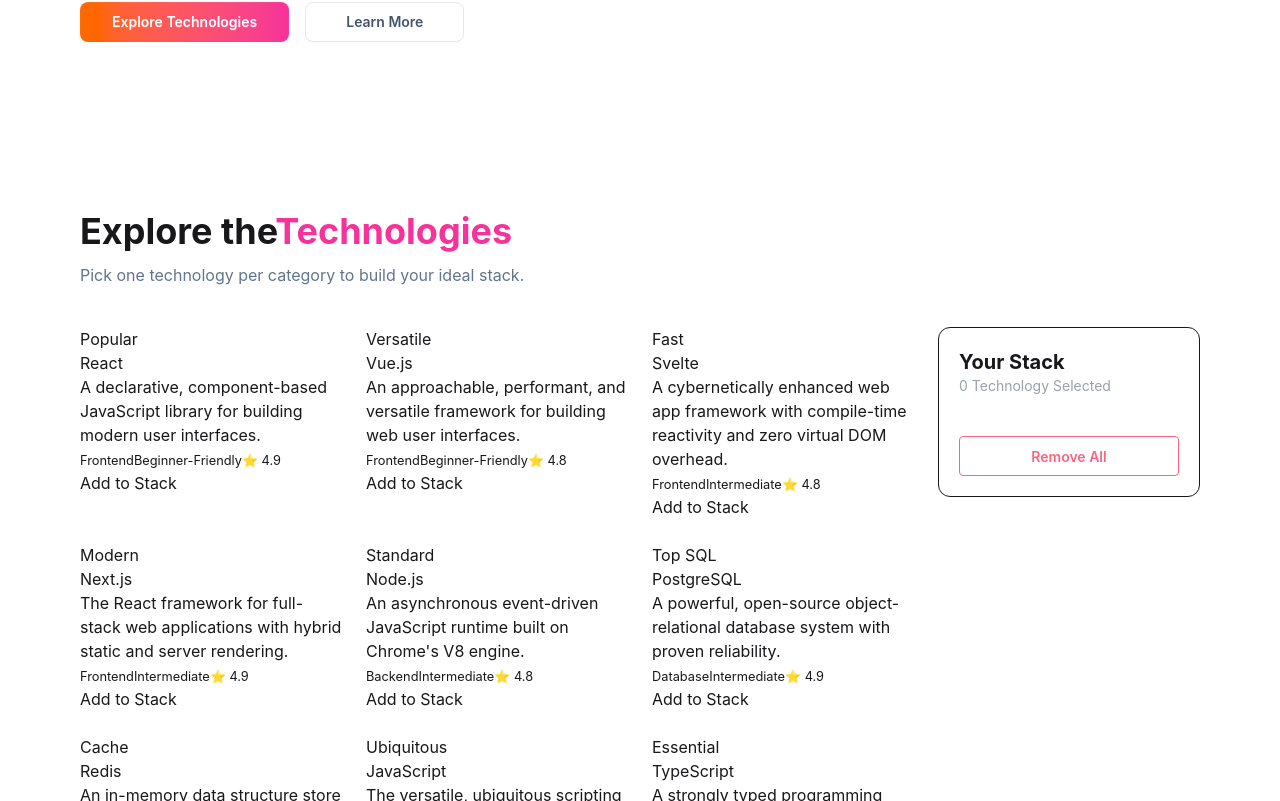
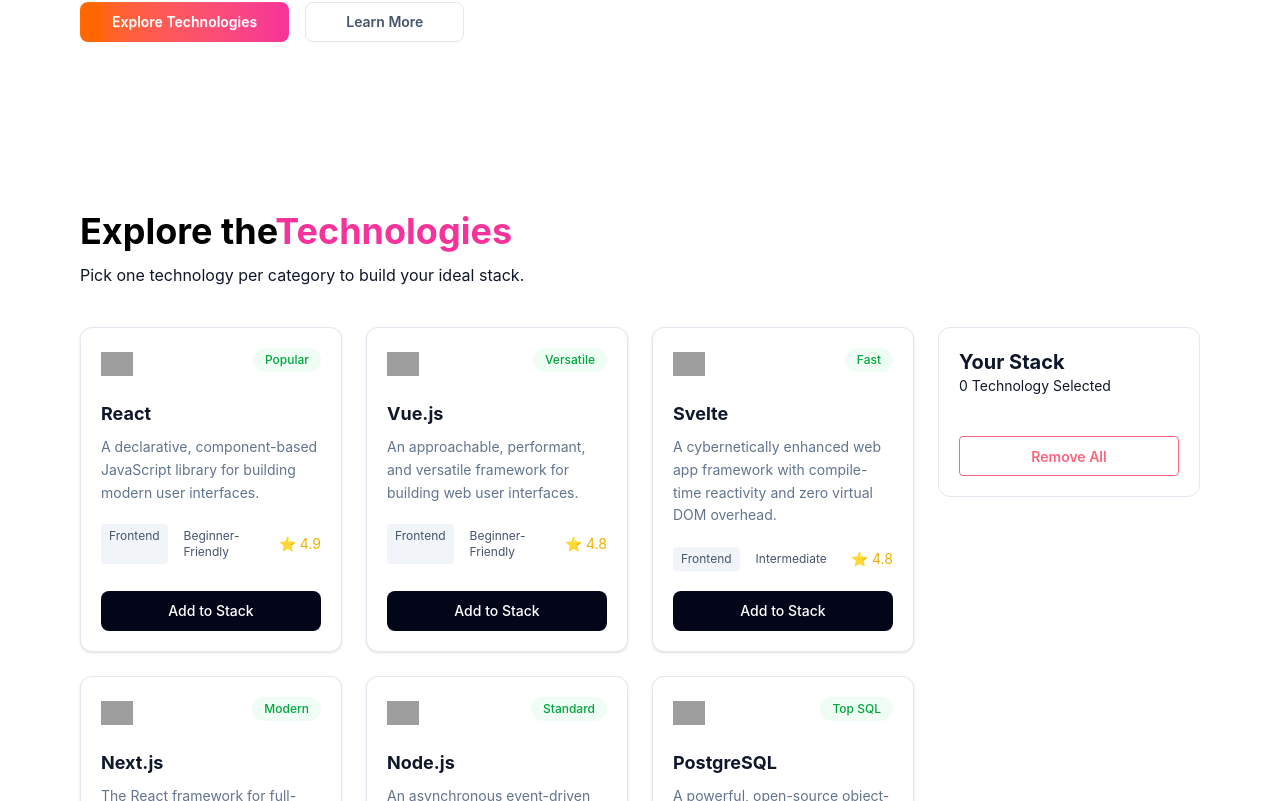
Before and after one commit to webzelo/b14-assignment-05-nihad, a React (Vite) app: page / in a window 1280 px wide. Shown: the part 599-1400 px from the top of the page. Built offline with nearby package versions, Linux system fonts and the light colour scheme; grey boxes are pictures that could not be loaded.

Commit message:
index file, technology, technologycard file update

```diff
--- a/src/components/StackSidebar.tsx
+++ b/src/components/StackSidebar.tsx
@@ -20,28 +20,26 @@
 
     return (
 
-        <div className="
-border rounded-xl p-5 h-fit
-">
-            <h2 className="text-xl font-bold">Your Stack</h2>
+        <div className="border rounded-xl p-5 h-fit bg-white border-slate-200">
+            <h2 className="text-xl font-bold text-slate-900">Your Stack</h2>
 
-            <p className="text-sm text-gray-400 mb-5">{stack.length} Technology Selected</p>
+            <p className="text-sm text-slate-900 mb-5">{stack.length} Technology Selected</p>
 
             {stack.map(item => (
 
                 <div
-                    key={item.id} className="border rounded-lg p-3 mb-3 flex justify-between">
+                    key={item.id} className="border rounded-lg p-3 mb-3 flex justify-between border-slate-400">
 
                     <div>
 
-                        <h3 className="font-semibold">
+                        <h3 className="font-semibold text-slate-900">
 
                             {item.name}
 
                         </h3>
 
 
-                        <p className="text-xs">
+                        <p className="text-xs text-slate-900">
 
                             {item.category}
 
@@ -51,7 +49,7 @@
                     </div>
 
                     <button
-                        onClick={() => removeTechnology(item.id)}
+                        onClick={() => removeTechnology(item.id)} className="bg-black"
                     >
                         ✕
                     </button>
--- a/src/components/Technology.tsx
+++ b/src/components/Technology.tsx
@@ -6,15 +6,15 @@
 
 interface Props {
 
-technologies:ITechnology[];
+    technologies: ITechnology[];
 
-stack:ITechnology[];
+    stack: ITechnology[];
 
-addToStack:(technology:ITechnology)=>void;
+    addToStack: (technology: ITechnology) => void;
 
-removeTechnology:(id:string)=>void;
+    removeTechnology: (id: string) => void;
 
-removeAll:()=>void;
+    removeAll: () => void;
 
 }
 
@@ -27,15 +27,15 @@
     removeTechnology,
     removeAll
 
-}:Props)=>{
+}: Props) => {
 
 
     return (
 
-<section className="max-w-7xl mx-auto px-8 lg:px-20 py-20">
+        <section className="max-w-7xl mx-auto px-8 lg:px-20 py-20 bg-white">
 
 
-<h2 className="text-4xl font-bold">
+            <h2 className="text-4xl font-bold text-black">
 
                 Explore the
 
@@ -45,9 +45,7 @@
 
             </h2>
 
-
-
-<p className="text-slate-500 mt-3">
+            <p className="text-slate-900 mt-3">
 
                 Pick one technology per category to build your ideal stack.
 
@@ -70,7 +68,7 @@
 
                     {
 
-technologies.map(item=>
+                        technologies.map(item =>
 
                             <TechnologyCard
 
--- a/src/components/TechnologyCard.tsx
+++ b/src/components/TechnologyCard.tsx
@@ -1,11 +1,11 @@
 import type { ITechnology } from "../types/technologies";
 
+
 interface Props {
-
     technology: ITechnology;
     addToStack: (technology: ITechnology) => void;
+}
 
-}
 
 const TechnologyCard = ({
     technology,
@@ -14,29 +14,205 @@
 
 
     return (
+        <div
+            className="
+                bg-white
+                border
+                border-slate-200
+                rounded-xl
+                shadow-sm
+                hover:shadow-md
+                transition-all
+                duration-300
+                p-5
+                h-full
+                flex
+                flex-col
+            "
+        >
 
-        <div className="technology-card">
-            <div className="card-top">
-                <span>{technology.badge}</span>
 
-            </div>
-            <h3>{technology.name}</h3>
-            <p>{technology.description}</p>
+            {/* Icon + Badge */}
+            <div
+                className="
+                    flex
+                    justify-between
+                    items-start
+                    mb-5
+                "
+            >
 
-            <div className="card-info">
-                <small>{technology.category}</small>
+                <img
+                    src={technology.icon}
+                    alt={technology.name}
+                    className="
+                        w-8
+                        h-8
+                        object-contain
+                    "
+                />
 
-                <small>{technology.difficulty}</small>
 
-                <small>⭐ {technology.rating}</small>
+                <span
+                    className="
+                        text-xs
+                        px-3
+                        py-1
+                        rounded-full
+                        bg-green-50
+                        text-green-600
+                        font-medium
+                    "
+                >
+                    {technology.badge}
+                </span>
+
 
             </div>
 
 
-            <button onClick={() => addToStack(technology)}>
+
+
+            {/* Card Content */}
+            <div className="flex-1">
+
+
+                {/* Title */}
+                <h2
+                    className="
+                        text-lg
+                        font-bold
+                        text-slate-900
+                        mb-2
+                    "
+                >
+                    {technology.name}
+                </h2>
+
+
+
+
+                {/* Description */}
+                <p
+                    className="
+                        text-sm
+                        text-slate-500
+                        leading-relaxed
+                        min-h-[55px]
+                    "
+                >
+                    {technology.description}
+                </p>
+
+
+
+
+
+                {/* Category + Difficulty + Rating */}
+                <div
+                    className="
+                        flex
+                        justify-between
+                        items-center
+                        mt-5
+                    "
+                >
+
+
+                    {/* Category + Difficulty */}
+                    <div
+                        className="
+                            flex
+                            gap-2
+                        "
+                    >
+
+                        <span
+                            className="
+                                text-xs
+                                px-2
+                                py-1
+                                rounded
+                                bg-slate-100
+                                text-slate-600
+                            "
+                        >
+                            {technology.category}
+                        </span>
+
+
+
+                        <span
+                            className="
+                                text-xs
+                                px-2
+                                py-1
+                                rounded
+                                text-slate-600
+                            "
+                        >
+                            {technology.difficulty}
+                        </span>
+
+
+                    </div>
+
+
+
+
+
+                    {/* Rating */}
+                    <span
+                        className="
+                            text-sm
+                            text-yellow-500
+                            whitespace-nowrap
+                        "
+                    >
+                        ⭐ {technology.rating}
+                    </span>
+
+
+                </div>
+
+
+            </div>
+
+
+
+
+
+
+            {/* Button */}
+            <button
+
+                onClick={() => addToStack(technology)}
+
+                className="
+                    mt-5
+                    w-full
+                    h-10
+                    rounded-lg
+                    bg-slate-950
+                    text-white
+                    text-sm
+                    font-medium
+                    hover:bg-slate-800
+                    transition
+                "
+
+            >
+
                 Add to Stack
+
             </button>
+
+
+
         </div>
-    )
-}
+    );
+
+};
+
+
 export default TechnologyCard;
--- a/src/index.css
+++ b/src/index.css
@@ -1,2 +1,11 @@
 @import "tailwindcss";
 @plugin "daisyui";
+
+html,
+body,
+#root {
+    min-height: 100%;
+    width: 100%;
+    margin: 0;
+    background-color: white;
+}
```
Lines whose indentation alone changed are shown as unchanged.
